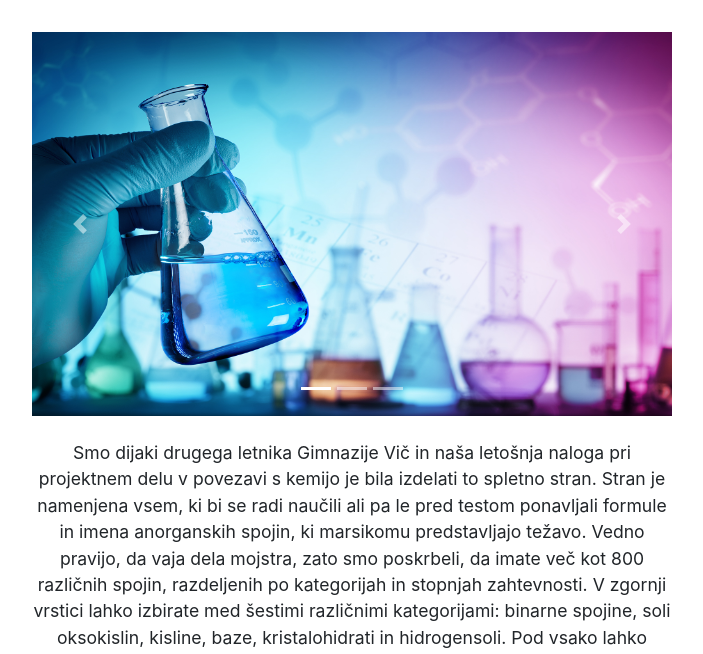
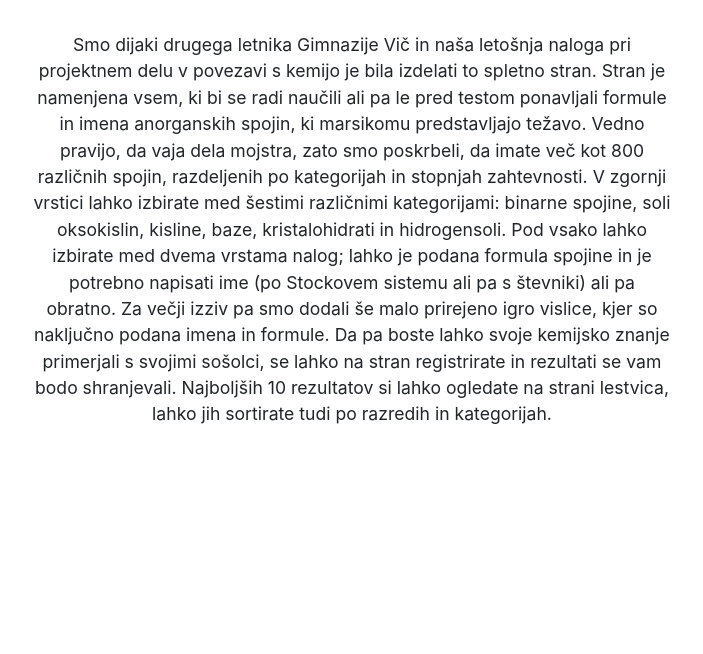
Before and after one commit to KiRtAp2/projektno-delo, a Flask app: page / in a window 1280 px wide. Shown: the part 56-710 px from the top of the page, without its empty margins (288-991 px from the left). Run offline with Flask 2, Linux system fonts and the light colour scheme; parts of the project's set-up code (start-up, migrations or seed data) failed here and were passed over; some libraries are stand-ins or nearby versions.

Commit message:
odstranil slike, popravil formulo v hs

```diff
--- a/koda/templates/domaca_stran.html
+++ b/koda/templates/domaca_stran.html
@@ -11,35 +11,7 @@
   {% endif %}
 {% endwith %}
 <br>
-<div id="carousel">
-  <div id="carouselExampleIndicators" class="carousel slide" data-ride="carousel">
-  <ol class="carousel-indicators">
-    <li data-target="#carouselExampleIndicators" data-slide-to="0" class="active"></li>
-    <li data-target="#carouselExampleIndicators" data-slide-to="1"></li>
-    <li data-target="#carouselExampleIndicators" data-slide-to="2"></li>
-  </ol>
-  <div class="carousel-inner">
-    <div class="carousel-item active">
-      <img src="{{url_for('static', filename='ch1.jpg')}}" class="d-block w-100" alt="...">
-    </div>
-    <div class="carousel-item">
-      <img src="{{url_for('static', filename='ch2.jpg')}}" class="d-block w-100" alt="...">
-    </div>
-    <div class="carousel-item">
-      <img src="{{url_for('static', filename='ch3.jpeg')}}" class="d-block w-100" alt="...">
-    </div>
-  </div>
-  <a class="carousel-control-prev" href="#carouselExampleIndicators" role="button" data-slide="prev">
-    <span class="carousel-control-prev-icon" aria-hidden="true"></span>
-    <span class="sr-only">Previous</span>
-  </a>
-  <a class="carousel-control-next" href="#carouselExampleIndicators" role="button" data-slide="next">
-    <span class="carousel-control-next-icon" aria-hidden="true"></span>
-    <span class="sr-only">Next</span>
-  </a>
-</div>
-</div>
-<br>
+
 <span class="besedilo"> Smo dijaki drugega letnika Gimnazije Vič in naša letošnja naloga pri projektnem delu v povezavi s kemijo je bila izdelati to spletno stran. Stran je namenjena vsem, ki bi se radi naučili ali pa le pred testom ponavljali formule in imena anorganskih spojin, ki marsikomu predstavljajo težavo. Vedno pravijo, da vaja dela mojstra, zato smo poskrbeli, da imate več kot 800 različnih spojin, razdeljenih po kategorijah in stopnjah zahtevnosti. V zgornji vrstici lahko izbirate med šestimi različnimi kategorijami: binarne spojine, soli oksokislin, kisline, baze, kristalohidrati in hidrogensoli. Pod vsako lahko izbirate med dvema vrstama nalog; lahko je podana formula spojine in je potrebno napisati ime (po Stockovem sistemu ali pa s števniki) ali pa obratno. Za večji izziv pa smo dodali še malo prirejeno igro vislice, kjer so naključno podana imena in formule. Da pa boste lahko svoje kemijsko znanje primerjali s svojimi sošolci, se lahko na stran registrirate in rezultati se vam bodo shranjevali. Najboljših 10 rezultatov si lahko ogledate na strani lestvica, lahko jih sortirate tudi po razredih in kategorijah.</span>
 
 
--- a/koda/templates/vrsta.html
+++ b/koda/templates/vrsta.html
@@ -56,6 +56,6 @@ Pri naslednjih nalogah so napisane formule hidrogensoli. Tvoja naloga je, da pod
 {% elif kategorija=='baze' %}
 <b>Ca(OH)<sub>2</sub></b> - spojino poimenujemo kalcijev hidroksid
 {% else %}
-<b>Rb<sub>2</sub>(<span style="color: red">H</span>SO<sub>3</sub>)<sub>2</sub></b> – spojino poimenujemo <b>rubidijev <span style="color: red">hidrogen</span>sulfat(IV)</b> ali <b>rubidijev <span style="color: red">hidrogen</span>sulfit</b> (po stari nomenklaturi)
+<b>Rb<span style="color: red">H</span>SO<sub>3</sub></b> – spojino poimenujemo <b>rubidijev <span style="color: red">hidrogen</span>sulfat(IV)</b> ali <b>rubidijev <span style="color: red">hidrogen</span>sulfit</b> (po stari nomenklaturi)
 {% endif %}
 {% endblock %}
```
Also changed, not shown: koda/static/ch1.jpg (deleted), koda/static/ch3.jpeg (deleted).
